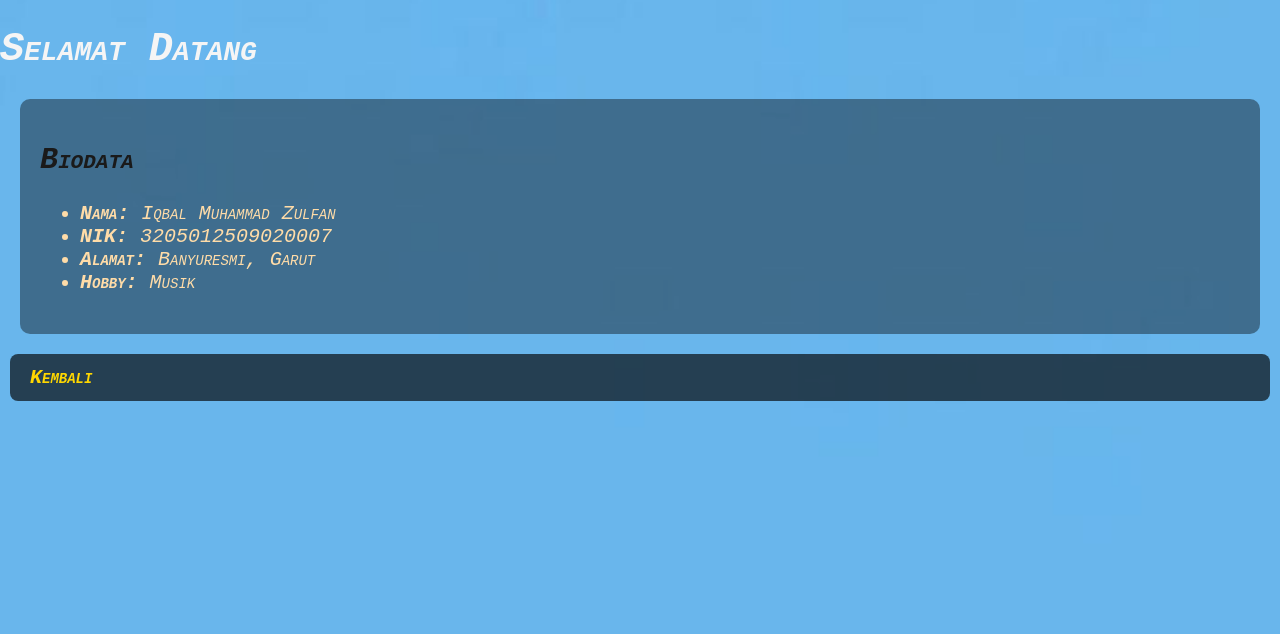
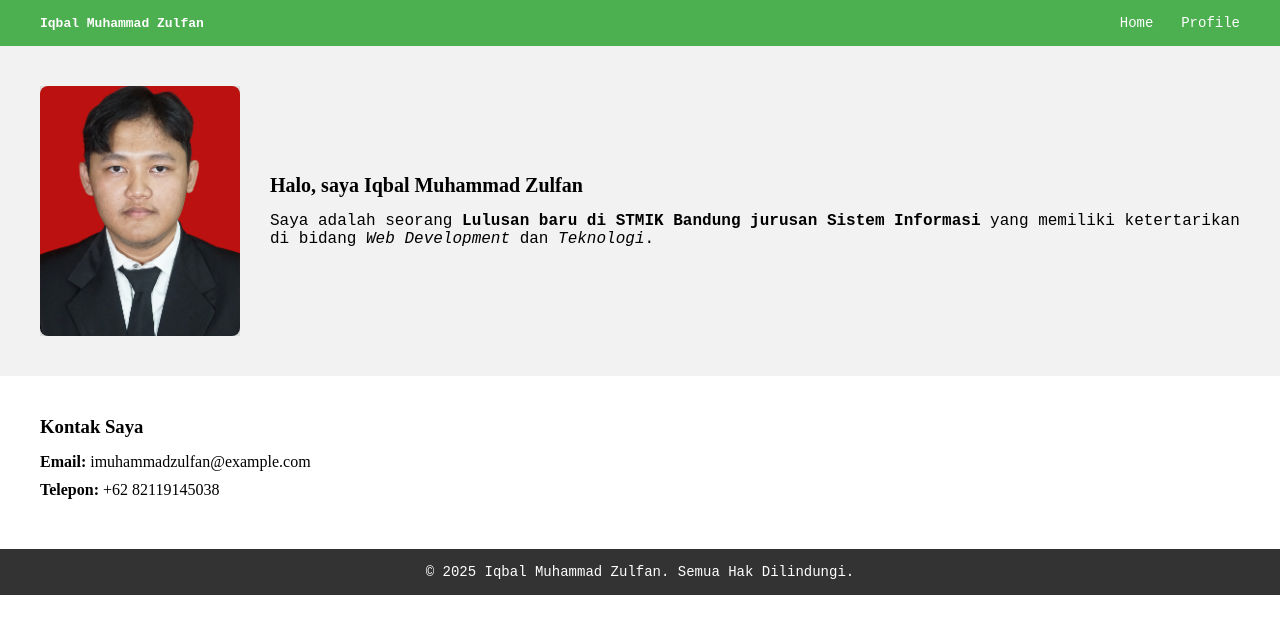
Before and after one commit to Iqbalmuhammadzulfan/latihan-css, a plain HTML site: page profile.html in a window 1280 px wide. Drawn offline with Linux system fonts and the light colour scheme.

Commit message:
update project

```diff
--- a/profile.html
+++ b/profile.html
@@ -7,22 +7,35 @@
   <link rel="stylesheet" href="style.css">
 </head>
 <body class="profile-page">
-  <header>
-    <h1>Selamat Datang</h1>
-  </header>
+  <nav>
+    <div class="logo">Iqbal Muhammad Zulfan</div>
+    <div class="menu">
+      <a href="index.html">Home</a>
+      <a href="profile.html">Profile</a>
+    </div>
+  </nav>
 
-  <main>
-    <h2>Biodata</h2>
-    <ul class="p1">
-      <li><strong>Nama:</strong> Iqbal Muhammad Zulfan</li>
-      <li><strong>NIK:</strong> 3205012509020007</li>
-      <li><strong>Alamat:</strong> <i>Banyuresmi, Garut</i></li>
-      <li><strong>Hobby:</strong> Musik</li>
-    </ul>
-  </main>
+  <section class="intro">
+    <div class="foto">
+        <img src="gambar/3220274-Iqbal Muhammad Zulfan.JPG" alt="">
+    </div>
+    <div class="deskripsi">
+      <h2>Halo, saya Iqbal Muhammad Zulfan</h2>
+      <p>
+        Saya adalah seorang <b>Lulusan baru di STMIK Bandung jurusan Sistem Informasi</b> yang memiliki ketertarikan
+        di bidang <i>Web Development</i> dan <i>Teknologi</i>.
+      </p>
+    </div>
+  </section>
+
+  <section class="kontak">
+    <h3>Kontak Saya</h3>
+    <p><strong>Email:</strong> imuhammadzulfan@example.com</p>
+    <p><strong>Telepon:</strong> +62 82119145038</p>
+  </section>
 
   <footer>
-    <a href="index.html"><b>Kembali</b></a>
+    <p>&copy; 2025 Iqbal Muhammad Zulfan. Semua Hak Dilindungi.</p>
   </footer>
 </body>
 </html>
--- a/style.css
+++ b/style.css
@@ -1,79 +1,153 @@
-body {
-  font-family: 'Courier New', monospace;
-  font-size: 20px;
-  font-variant: small-caps;
-  font-style: italic;
+/* Reset dasar */
+* {
   margin: 0;
   padding: 0;
+  box-sizing: border-box;
 }
 
-/* heading */
-h1 {
-  color: #f5f5f5; /* putih lembut */
-}
-
-/* paragraf umum */
-p {
-  line-height: 1.6em;
-  color: #e0e0e0; /* abu-abu muda */
-  margin: 0;
-  padding: 20px;
-  font-family: Arial, sans-serif;
-}
-
-/* variasi paragraf */
-.p1 {
-  color: #ffdca8; /* krem emas lembut */
-}
-.p2 {
-  color: #d1b3ff; /* ungu pastel lembut */
-}
-
-/* background untuk index */
+/* ============================= */
+/* INDEX PAGE STYLE              */
+/* ============================= */
 body.index-page {
   background-image: url("gambar/Background.png");
   background-size: cover;
   background-position: center;
   background-repeat: no-repeat;
   min-height: 100vh;
+  font-family: 'Courier New', monospace;
   color: #f5f5f5;
 }
 
-/* background untuk profile */
-body.profile-page {
-  background-image: url("gambar/bgcolor.jpg");
-  background-size: cover;
-  background-position: center;
-  background-repeat: no-repeat;
-  min-height: 100vh;
-  color: #1a1a1a; /* teks gelap biar kontras */
+body.index-page h1 {
+  color: #ffd700; /* emas */
 }
 
-/* nav & footer style */
-nav, footer {
-  background-color: rgba(0, 0, 0, 0.65); /* hitam transparan */
+body.index-page p {
+  color: #e0e0e0; /* abu-abu muda */
+  padding: 20px;
+  line-height: 1.6em;
+}
+
+/* navbar untuk index */
+body.index-page nav {
+  background-color: rgba(0, 0, 0, 0.65);
   padding: 12px 20px;
   border-radius: 8px;
   margin: 10px;
 }
 
-/* link style */
-nav a, footer a {
+body.index-page nav a {
+  color: #ffd700;
   margin-right: 15px;
   text-decoration: none;
-  color: #ffd700; /* emas hangat */
   font-weight: bold;
-  transition: color 0.3s;
 }
 
-nav a:hover, footer a:hover {
-  color: #ffffff; /* jadi putih saat hover */
+body.index-page nav a:hover {
+  color: #ffffff;
 }
 
-/* konten */
-main {
+/* konten utama index */
+body.index-page main {
+  background-color: rgba(0, 0, 0, 0.4);
   padding: 20px;
-  background-color: rgba(0, 0, 0, 0.4); /* semi transparan agar teks terbaca */
+  margin: 20px;
   border-radius: 10px;
-  margin: 20px;
 }
+
+footer {
+  background-color: #333;
+  color: white;
+  text-align: center; /* biar teks di tengah */
+  padding: 15px;
+  font-size: 14px;
+  font-family: monospace;
+}
+
+
+/* ============================= */
+/* PROFILE PAGE STYLE            */
+/* ============================= */
+
+
+/* navbar untuk profile */
+body.profile-page nav {
+  background-color: #4CAF50; /* hijau solid */
+  color: white;
+  display: flex;
+  justify-content: space-between;
+  align-items: center;
+  padding: 15px 40px;
+  font-family: monospace;
+}
+
+body.profile-page nav .logo {
+  font-weight: bold;
+}
+
+body.profile-page nav .menu a {
+  color: white;
+  text-decoration: none;
+  margin-left: 20px;
+  font-size: 14px;
+}
+.foto img {
+  width: 200px;
+  height: 250px;
+  object-fit: cover; /* biar fotonya proporsional */
+  border-radius: 8px; /* opsional: sudut melengkung */
+}
+
+
+body.profile-page nav .menu a:hover {
+  text-decoration: underline;
+}
+
+/* intro section */
+body.profile-page .intro {
+  display: flex;
+  align-items: center;
+  padding: 40px;
+  background-color: #f2f2f2;
+}
+
+body.profile-page .foto {
+  width: 200px;
+  height: 250px;
+  background-color: #ddd;
+  margin-right: 30px;
+}
+
+body.profile-page .deskripsi h2 {
+  margin-bottom: 15px;
+  font-size: 20px;
+}
+
+body.profile-page .deskripsi p {
+  font-size: 16px;
+  font-family: 'Courier New', monospace;
+}
+
+/* kontak section */
+body.profile-page .kontak {
+  padding: 40px;
+  background: white;
+}
+
+body.profile-page .kontak h3 {
+  margin-bottom: 15px;
+}
+
+body.profile-page .kontak p {
+  margin-bottom: 10px;
+}
+
+/* footer profile */
+body.profile-page footer {
+  background-color: #333;
+  color: white;
+  text-align: center;
+  padding: 15px;
+  font-size: 14px;
+  font-family: monospace;
+}
```
Also changed, not shown: index.html (+7 -3 lines), Info.html (added), gambar/3220274-Iqbal Muhammad Zulfan.JPG (added), kontak.html (added).
